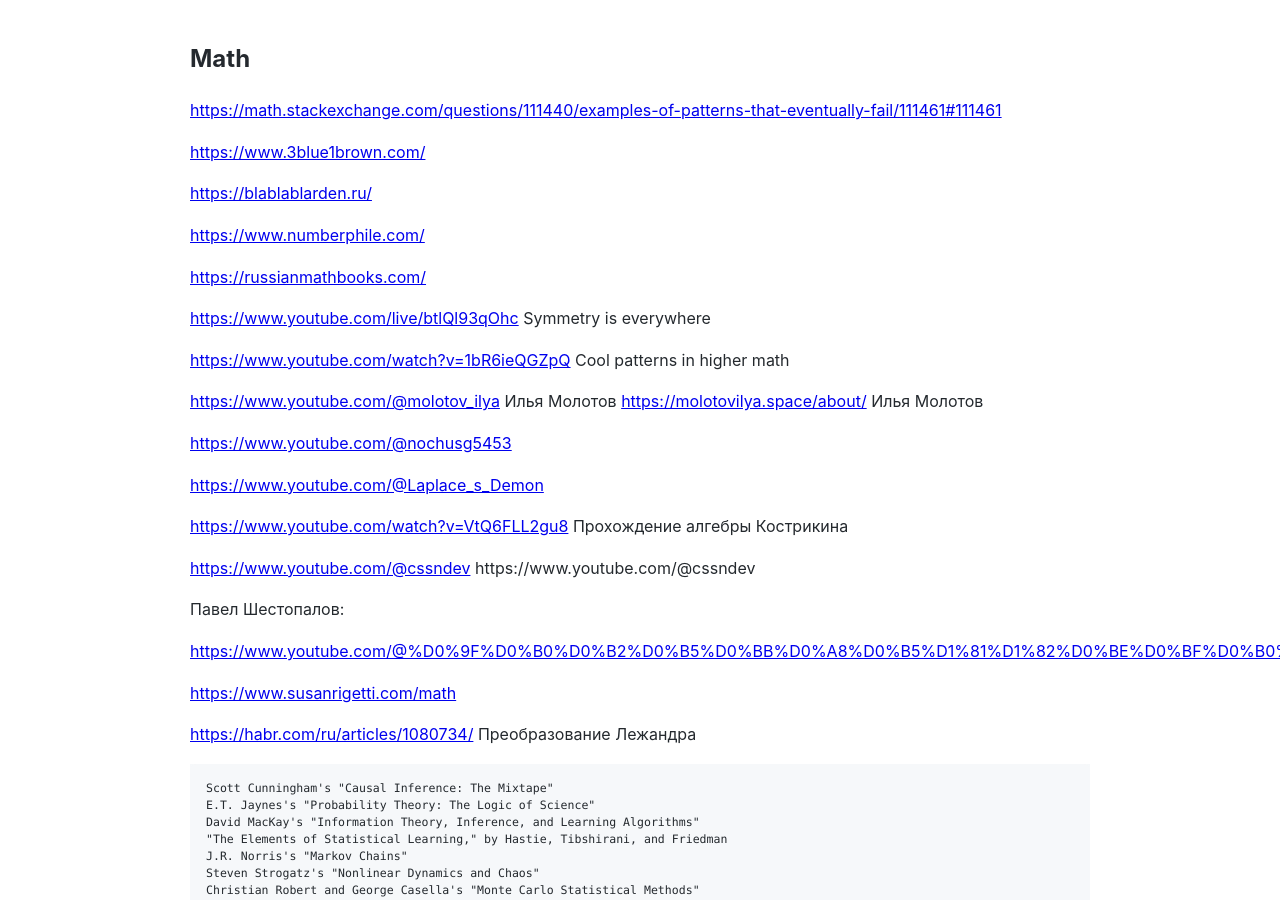
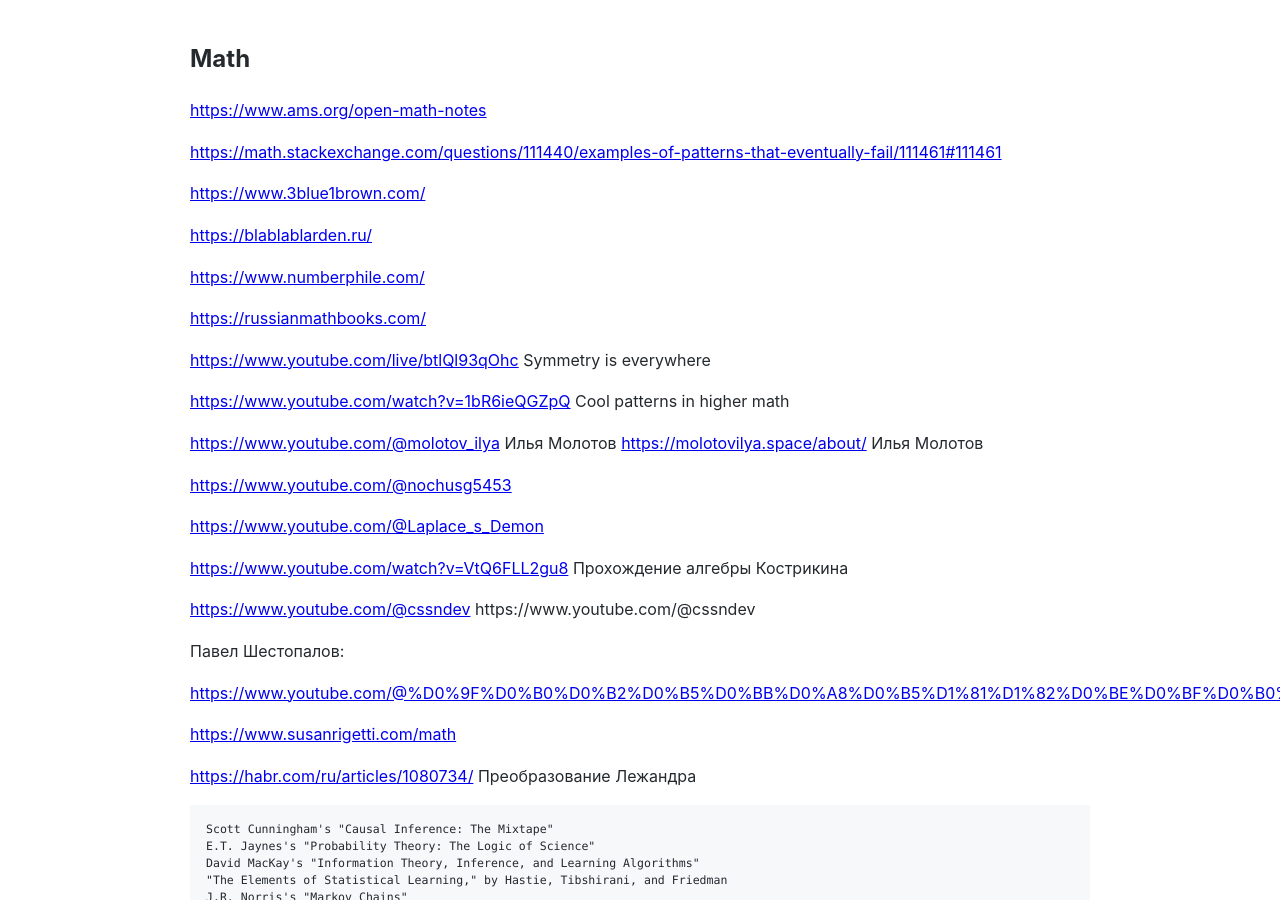
Before and after one commit to Michael-Lubinsky/michael-lubinsky.github.com, a Jekyll site: the page built from math/math.md, in a window 1280 px wide and 900 px high. Built offline with Jekyll 4.4.1, drawn with Linux system fonts in a browser that asks for light colours; our own code applies the rules of GitHub Pages for plain Markdown files.

Commit message:
Add new resource links to math.md
Added additional math resource links.

```diff
--- a/math/math.md
+++ b/math/math.md
@@ -1,4 +1,6 @@
 ## Math
+
+<https://www.ams.org/open-math-notes>
 
 <https://math.stackexchange.com/questions/111440/examples-of-patterns-that-eventually-fail/111461#111461>
 
```
